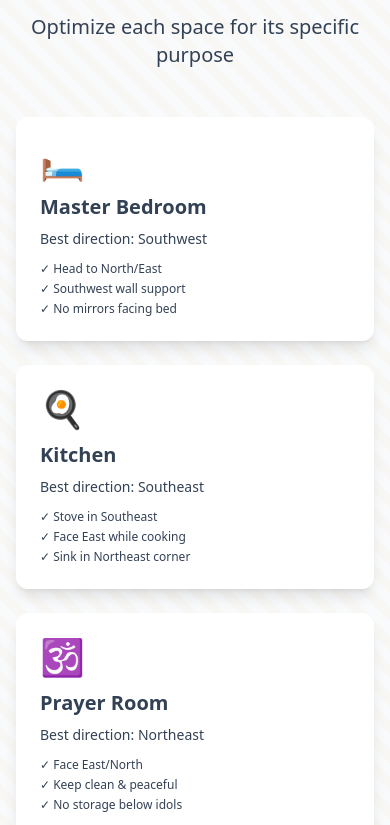
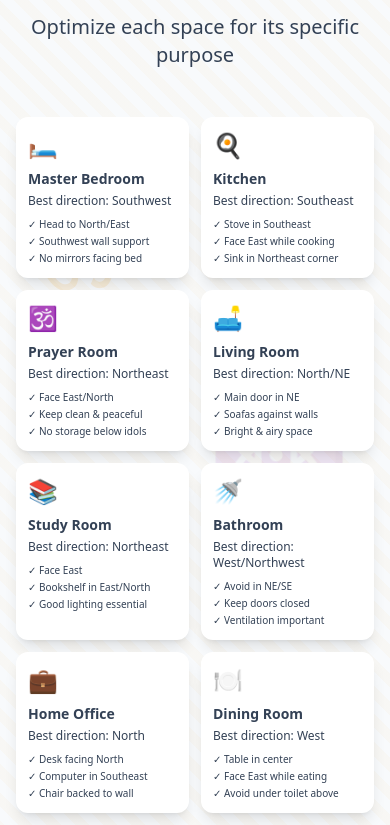
Before and after one commit to mahimamj/VASTU, a website: page landing.html in a window 390 px wide. Shown: the part 8059-8884 px from the top of the page. Drawn offline with nearby package versions, Linux system fonts and the light colour scheme.

Commit message:
Mobile layout: Room-by-Room section displays 2 columns side-by-side on mobile

```diff
--- a/landing.html
+++ b/landing.html
@@ -872,82 +872,82 @@
                 <h2 class="text-4xl font-bold text-vastu-brown mb-4">Room-by-Room Vastu Guide</h2>
                 <p class="text-xl text-vastu-brown">Optimize each space for its specific purpose</p>
             </div>
-            <div class="grid grid-cols-1 md:grid-cols-2 lg:grid-cols-4 gap-6">
-                <div class="bg-vastu-cream p-6 rounded-xl shadow-lg cursor-pointer transform transition-all hover:scale-105" onclick="showRoomDetails('master-bedroom')">
-                    <div class="text-4xl mb-3">🛏️</div>
-                    <h3 class="text-xl font-bold text-vastu-brown mb-2">Master Bedroom</h3>
-                    <p class="text-sm text-vastu-brown mb-3">Best direction: Southwest</p>
-                    <ul class="text-xs text-vastu-brown space-y-1">
+            <div class="grid grid-cols-2 lg:grid-cols-4 gap-3 md:gap-6">
+                <div class="bg-vastu-cream p-3 md:p-6 rounded-xl shadow-lg cursor-pointer transform transition-all hover:scale-105" onclick="showRoomDetails('master-bedroom')">
+                    <div class="text-2xl md:text-4xl mb-2 md:mb-3">🛏️</div>
+                    <h3 class="text-sm md:text-xl font-bold text-vastu-brown mb-1 md:mb-2">Master Bedroom</h3>
+                    <p class="text-xs md:text-sm text-vastu-brown mb-2 md:mb-3">Best direction: Southwest</p>
+                    <ul class="text-[10px] md:text-xs text-vastu-brown space-y-0.5 md:space-y-1">
                         <li>✓ Head to North/East</li>
                         <li>✓ Southwest wall support</li>
                         <li>✓ No mirrors facing bed</li>
                     </ul>
                 </div>
-                <div class="bg-vastu-cream p-6 rounded-xl shadow-lg cursor-pointer transform transition-all hover:scale-105" onclick="showRoomDetails('kitchen')">
-                    <div class="text-4xl mb-3">🍳</div>
-                    <h3 class="text-xl font-bold text-vastu-brown mb-2">Kitchen</h3>
-                    <p class="text-sm text-vastu-brown mb-3">Best direction: Southeast</p>
-                    <ul class="text-xs text-vastu-brown space-y-1">
+                <div class="bg-vastu-cream p-3 md:p-6 rounded-xl shadow-lg cursor-pointer transform transition-all hover:scale-105" onclick="showRoomDetails('kitchen')">
+                    <div class="text-2xl md:text-4xl mb-2 md:mb-3">🍳</div>
+                    <h3 class="text-sm md:text-xl font-bold text-vastu-brown mb-1 md:mb-2">Kitchen</h3>
+                    <p class="text-xs md:text-sm text-vastu-brown mb-2 md:mb-3">Best direction: Southeast</p>
+                    <ul class="text-[10px] md:text-xs text-vastu-brown space-y-0.5 md:space-y-1">
                         <li>✓ Stove in Southeast</li>
                         <li>✓ Face East while cooking</li>
                         <li>✓ Sink in Northeast corner</li>
                     </ul>
                 </div>
-                <div class="bg-vastu-cream p-6 rounded-xl shadow-lg cursor-pointer transform transition-all hover:scale-105" onclick="showRoomDetails('puja-room')">
-                    <div class="text-4xl mb-3">🕉️</div>
-                    <h3 class="text-xl font-bold text-vastu-brown mb-2">Prayer Room</h3>
-                    <p class="text-sm text-vastu-brown mb-3">Best direction: Northeast</p>
-                    <ul class="text-xs text-vastu-brown space-y-1">
+                <div class="bg-vastu-cream p-3 md:p-6 rounded-xl shadow-lg cursor-pointer transform transition-all hover:scale-105" onclick="showRoomDetails('puja-room')">
+                    <div class="text-2xl md:text-4xl mb-2 md:mb-3">🕉️</div>
+                    <h3 class="text-sm md:text-xl font-bold text-vastu-brown mb-1 md:mb-2">Prayer Room</h3>
+                    <p class="text-xs md:text-sm text-vastu-brown mb-2 md:mb-3">Best direction: Northeast</p>
+                    <ul class="text-[10px] md:text-xs text-vastu-brown space-y-0.5 md:space-y-1">
                         <li>✓ Face East/North</li>
                         <li>✓ Keep clean & peaceful</li>
                         <li>✓ No storage below idols</li>
                     </ul>
                 </div>
-                <div class="bg-vastu-cream p-6 rounded-xl shadow-lg cursor-pointer transform transition-all hover:scale-105" onclick="showRoomDetails('living-room')">
-                    <div class="text-4xl mb-3">🛋️</div>
-                    <h3 class="text-xl font-bold text-vastu-brown mb-2">Living Room</h3>
-                    <p class="text-sm text-vastu-brown mb-3">Best direction: North/NE</p>
-                    <ul class="text-xs text-vastu-brown space-y-1">
+                <div class="bg-vastu-cream p-3 md:p-6 rounded-xl shadow-lg cursor-pointer transform transition-all hover:scale-105" onclick="showRoomDetails('living-room')">
+                    <div class="text-2xl md:text-4xl mb-2 md:mb-3">🛋️</div>
+                    <h3 class="text-sm md:text-xl font-bold text-vastu-brown mb-1 md:mb-2">Living Room</h3>
+                    <p class="text-xs md:text-sm text-vastu-brown mb-2 md:mb-3">Best direction: North/NE</p>
+                    <ul class="text-[10px] md:text-xs text-vastu-brown space-y-0.5 md:space-y-1">
                         <li>✓ Main door in NE</li>
                         <li>✓ Soafas against walls</li>
                         <li>✓ Bright & airy space</li>
                     </ul>
                 </div>
-                <div class="bg-vastu-cream p-6 rounded-xl shadow-lg cursor-pointer transform transition-all hover:scale-105" onclick="showRoomDetails('study')">
-                    <div class="text-4xl mb-3">📚</div>
-                    <h3 class="text-xl font-bold text-vastu-brown mb-2">Study Room</h3>
-                    <p class="text-sm text-vastu-brown mb-3">Best direction: Northeast</p>
-                    <ul class="text-xs text-vastu-brown space-y-1">
+                <div class="bg-vastu-cream p-3 md:p-6 rounded-xl shadow-lg cursor-pointer transform transition-all hover:scale-105" onclick="showRoomDetails('study')">
+                    <div class="text-2xl md:text-4xl mb-2 md:mb-3">📚</div>
+                    <h3 class="text-sm md:text-xl font-bold text-vastu-brown mb-1 md:mb-2">Study Room</h3>
+                    <p class="text-xs md:text-sm text-vastu-brown mb-2 md:mb-3">Best direction: Northeast</p>
+                    <ul class="text-[10px] md:text-xs text-vastu-brown space-y-0.5 md:space-y-1">
                         <li>✓ Face East</li>
                         <li>✓ Bookshelf in East/North</li>
                         <li>✓ Good lighting essential</li>
                     </ul>
                 </div>
-                <div class="bg-vastu-cream p-6 rounded-xl shadow-lg cursor-pointer transform transition-all hover:scale-105" onclick="showRoomDetails('bathroom')">
-                    <div class="text-4xl mb-3">🚿</div>
-                    <h3 class="text-xl font-bold text-vastu-brown mb-2">Bathroom</h3>
-                    <p class="text-sm text-vastu-brown mb-3">Best direction: West/Northwest</p>
-                    <ul class="text-xs text-vastu-brown space-y-1">
+                <div class="bg-vastu-cream p-3 md:p-6 rounded-xl shadow-lg cursor-pointer transform transition-all hover:scale-105" onclick="showRoomDetails('bathroom')">
+                    <div class="text-2xl md:text-4xl mb-2 md:mb-3">🚿</div>
+                    <h3 class="text-sm md:text-xl font-bold text-vastu-brown mb-1 md:mb-2">Bathroom</h3>
+                    <p class="text-xs md:text-sm text-vastu-brown mb-2 md:mb-3">Best direction: West/Northwest</p>
+                    <ul class="text-[10px] md:text-xs text-vastu-brown space-y-0.5 md:space-y-1">
                         <li>✓ Avoid in NE/SE</li>
                         <li>✓ Keep doors closed</li>
                         <li>✓ Ventilation important</li>
                     </ul>
                 </div>
-                <div class="bg-vastu-cream p-6 rounded-xl shadow-lg cursor-pointer transform transition-all hover:scale-105" onclick="showRoomDetails('puja-room')">
-                    <div class="text-4xl mb-3">💼</div>
-                    <h3 class="text-xl font-bold text-vastu-brown mb-2">Home Office</h3>
-                    <p class="text-sm text-vastu-brown mb-3">Best direction: North</p>
-                    <ul class="text-xs text-vastu-brown space-y-1">
+                <div class="bg-vastu-cream p-3 md:p-6 rounded-xl shadow-lg cursor-pointer transform transition-all hover:scale-105" onclick="showRoomDetails('puja-room')">
+                    <div class="text-2xl md:text-4xl mb-2 md:mb-3">💼</div>
+                    <h3 class="text-sm md:text-xl font-bold text-vastu-brown mb-1 md:mb-2">Home Office</h3>
+                    <p class="text-xs md:text-sm text-vastu-brown mb-2 md:mb-3">Best direction: North</p>
+                    <ul class="text-[10px] md:text-xs text-vastu-brown space-y-0.5 md:space-y-1">
                         <li>✓ Desk facing North</li>
                         <li>✓ Computer in Southeast</li>
                         <li>✓ Chair backed to wall</li>
                     </ul>
                 </div>
-                <div class="bg-vastu-cream p-6 rounded-xl shadow-lg cursor-pointer transform transition-all hover:scale-105" onclick="showRoomDetails('dining')">
-                    <div class="text-4xl mb-3">🍽️</div>
-                    <h3 class="text-xl font-bold text-vastu-brown mb-2">Dining Room</h3>
-                    <p class="text-sm text-vastu-brown mb-3">Best direction: West</p>
-                    <ul class="text-xs text-vastu-brown space-y-1">
+                <div class="bg-vastu-cream p-3 md:p-6 rounded-xl shadow-lg cursor-pointer transform transition-all hover:scale-105" onclick="showRoomDetails('dining')">
+                    <div class="text-2xl md:text-4xl mb-2 md:mb-3">🍽️</div>
+                    <h3 class="text-sm md:text-xl font-bold text-vastu-brown mb-1 md:mb-2">Dining Room</h3>
+                    <p class="text-xs md:text-sm text-vastu-brown mb-2 md:mb-3">Best direction: West</p>
+                    <ul class="text-[10px] md:text-xs text-vastu-brown space-y-0.5 md:space-y-1">
                         <li>✓ Table in center</li>
                         <li>✓ Face East while eating</li>
                         <li>✓ Avoid under toilet above</li>
```
